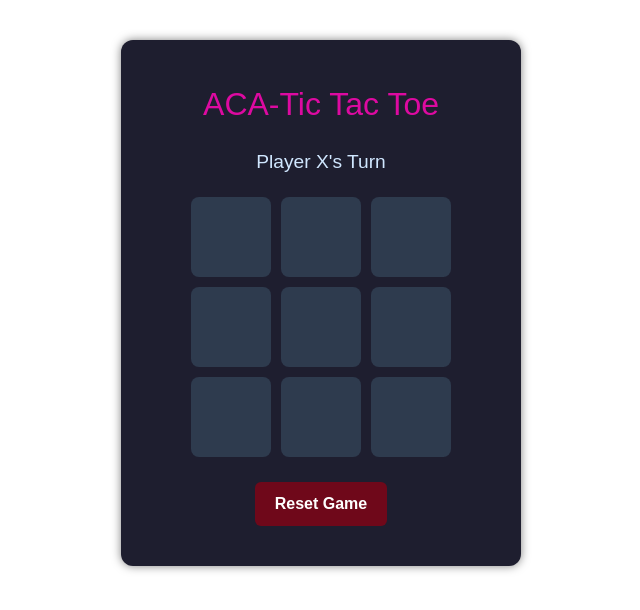
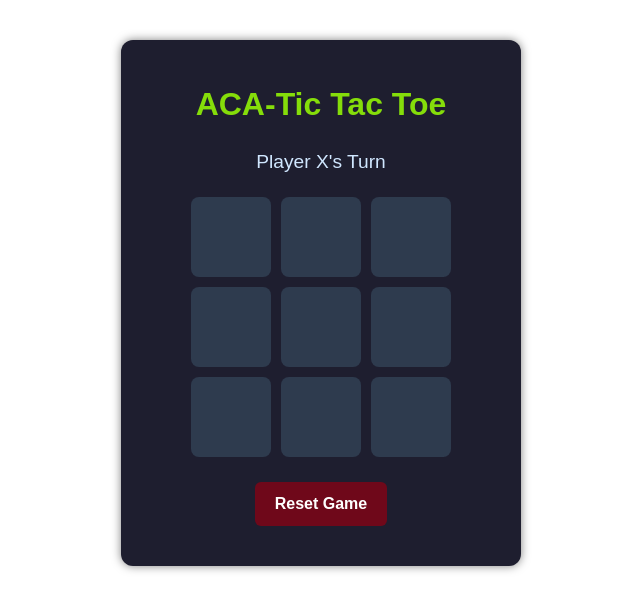
Before and after one commit to kutloano123/tic-tac-toe, a Next.js app: page / in a window 1280 px wide. Shown: the top 610 px of the page, without its empty margins (319-959 px from the left). Built offline with nearby package versions, Linux system fonts and the light colour scheme.

Commit message:
updated styles.css

```diff
--- a/app/styles.css
+++ b/app/styles.css
@@ -10,7 +10,8 @@
 
 .title {
   font-size: 2rem;
-  color: #dd0aa1;
+  color: #85dd0a;
+  font-weight: bold;
 }
 
 .status {
```
